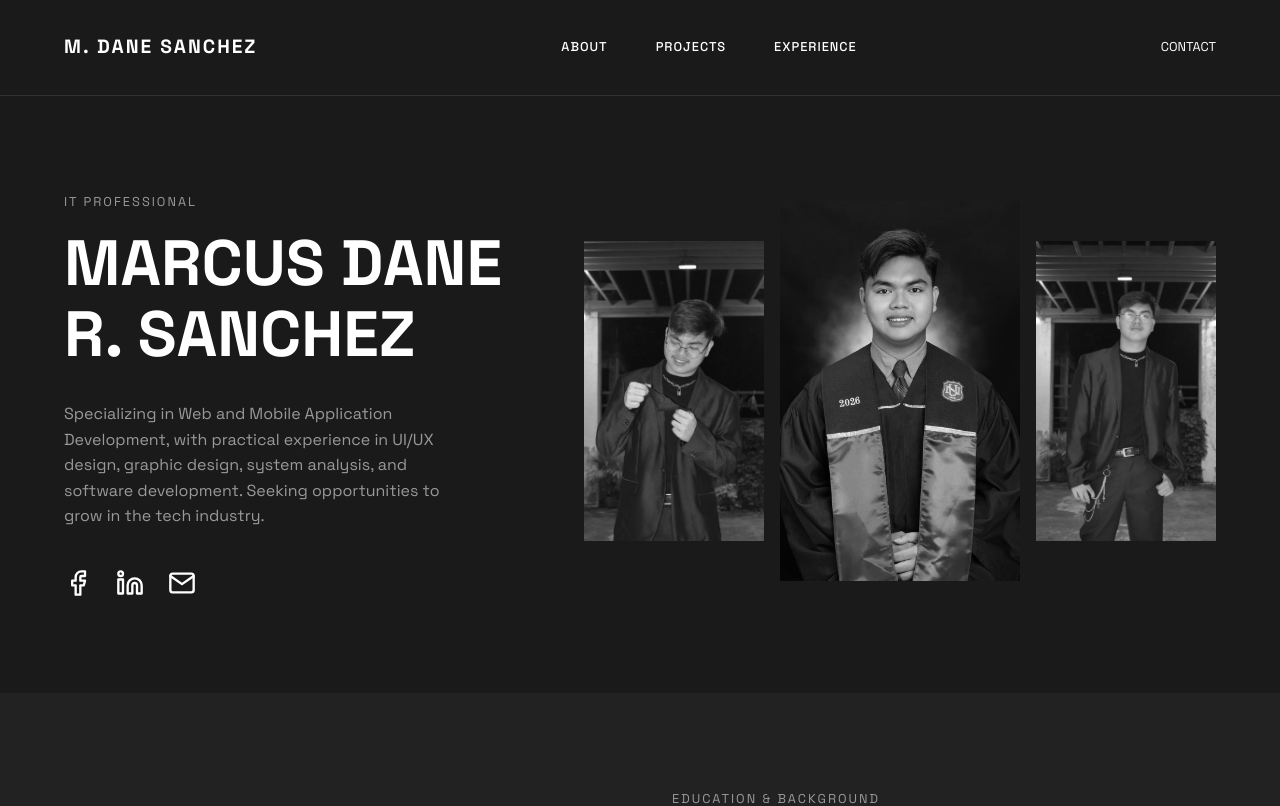
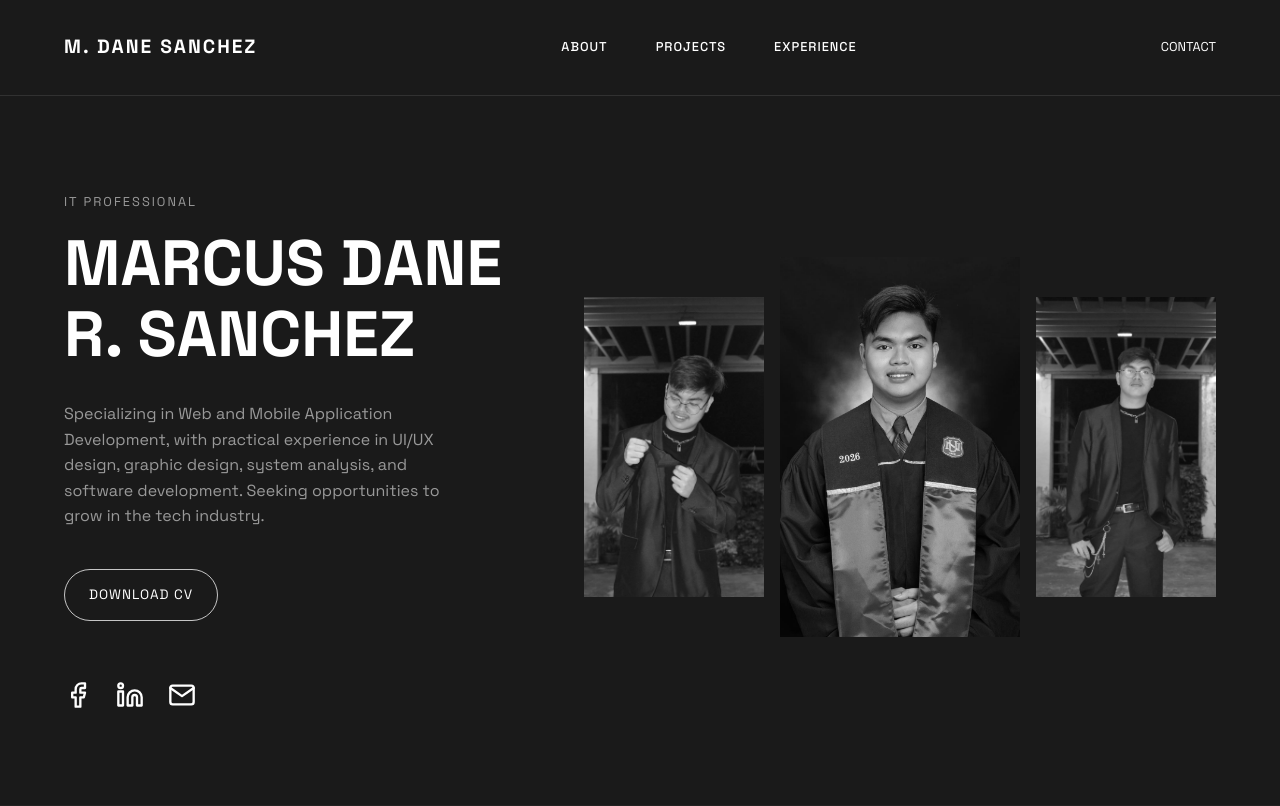
Before and after one commit to MarcusDaneSanchez/prtfolio-sanchez, a React (Vite) app: page / in a window 1280 px wide. Shown: the top 806 px of the page. Built offline with nearby package versions, Linux system fonts and the light colour scheme.

Commit message:
refactor: add download CV button in Hero component and style adjustments

```diff
--- a/src/App.css
+++ b/src/App.css
@@ -99,6 +99,24 @@ button {
   color: var(--text-secondary);
   max-width: 400px;
   margin-bottom: 2.5rem;
+}
+.download-cv-btn {
+  display: inline-flex;
+  align-items: center;
+  justify-content: center;
+  padding: 0.9rem 1.5rem;
+  margin-bottom: 1.75rem;
+  border: 1px solid rgba(255, 255, 255, 0.75);
+  border-radius: 999px;
+  letter-spacing: 1px;
+  font-size: 0.85rem;
+  text-transform: uppercase;
+  transition: var(--transition);
+}
+.download-cv-btn:hover {
+  background: white;
+  color: black;
+  opacity: 1;
 }
 .read-more-btn {
   border: 1px solid white;
@@ -432,6 +450,10 @@ button {
   .hero-content .title {
     font-size: 2.5rem;
   }
+  .download-cv-btn {
+    width: 100%;
+    max-width: 240px;
+  }
   .hero-images {
     flex-direction: row;
     width: 100%;
--- a/src/components/Hero.tsx
+++ b/src/components/Hero.tsx
@@ -2,6 +2,7 @@ import { useEffect, useRef } from 'react';
 import sideImg from '../assets/My Pictures/Side.jpeg';
 import centerImg from '../assets/My Pictures/Center.jpeg';
 import side2Img from '../assets/My Pictures/Side2.jpeg';
+import cvPdf from '../assets/Sanchez, Marcus Dane Resurreccion_Resume.pdf';
 
 const Hero = () => {
   const heroImagesRef = useRef<HTMLDivElement>(null);
@@ -40,6 +41,9 @@ const Hero = () => {
         <p className="description">
           Specializing in Web and Mobile Application Development, with practical experience in UI/UX design, graphic design, system analysis, and software development. Seeking opportunities to grow in the tech industry.
         </p>
+        <a href={cvPdf} download="Marcus-Dane-Sanchez-CV.pdf" className="download-cv-btn">
+          Download CV
+        </a>
         <div style={{ display: 'flex', gap: '1.5rem', marginTop: '2rem' }}>
           <a href="https://www.facebook.com/marcus.sanchez.1610/" target="_blank" rel="noopener noreferrer" style={{ color: 'var(--text-primary)', transition: '0.3s', display: 'flex', alignItems: 'center' }} onMouseOver={(e) => e.currentTarget.style.color = '#1877F2'} onMouseOut={(e) => e.currentTarget.style.color = 'var(--text-primary)'}>
             <svg xmlns="http://www.w3.org/2000/svg" width="28" height="28" viewBox="0 0 24 24" fill="none" stroke="currentColor" strokeWidth="2" strokeLinecap="round" strokeLinejoin="round">
```
Also changed, not shown: 1 other file (tests, documents, lock files or other folders).
